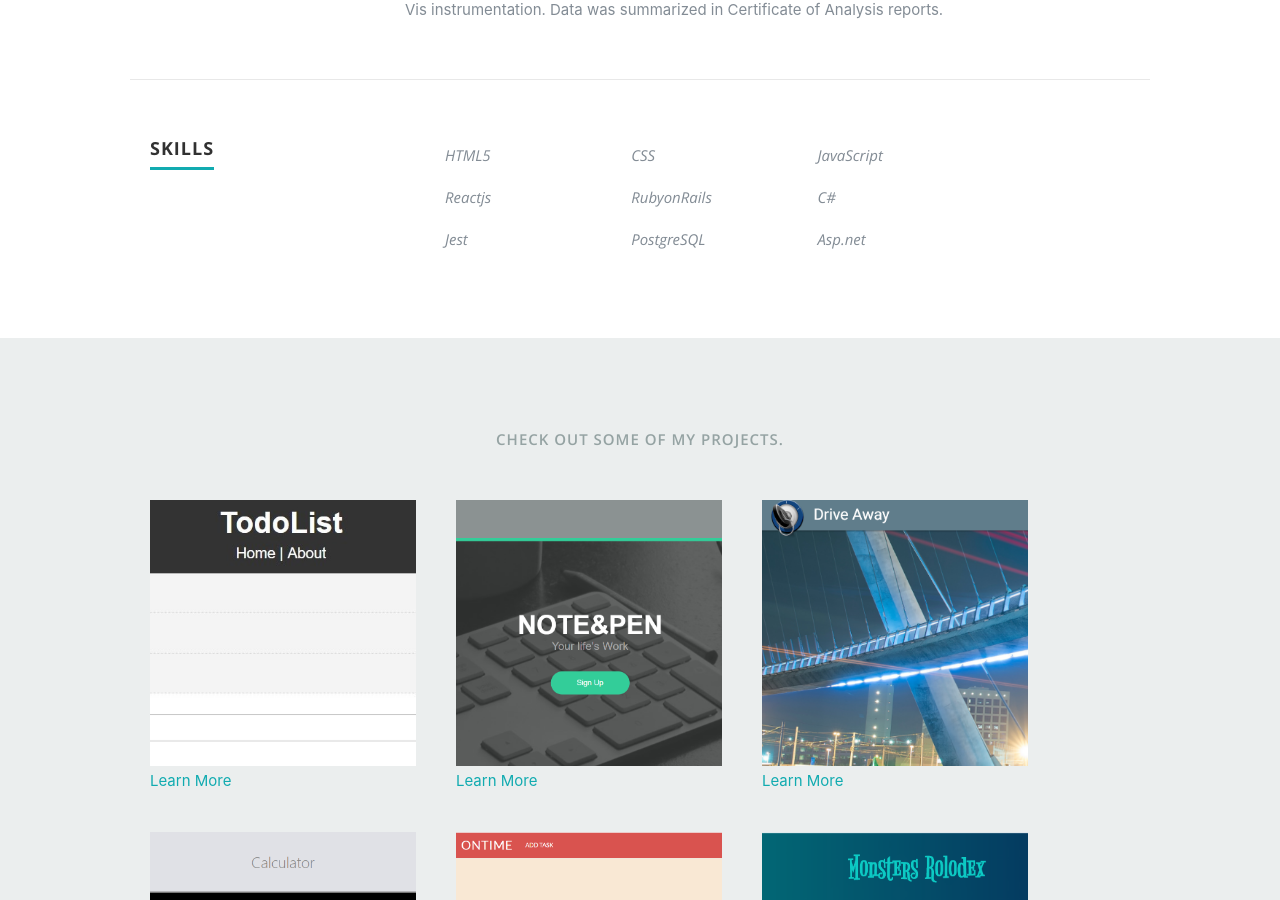
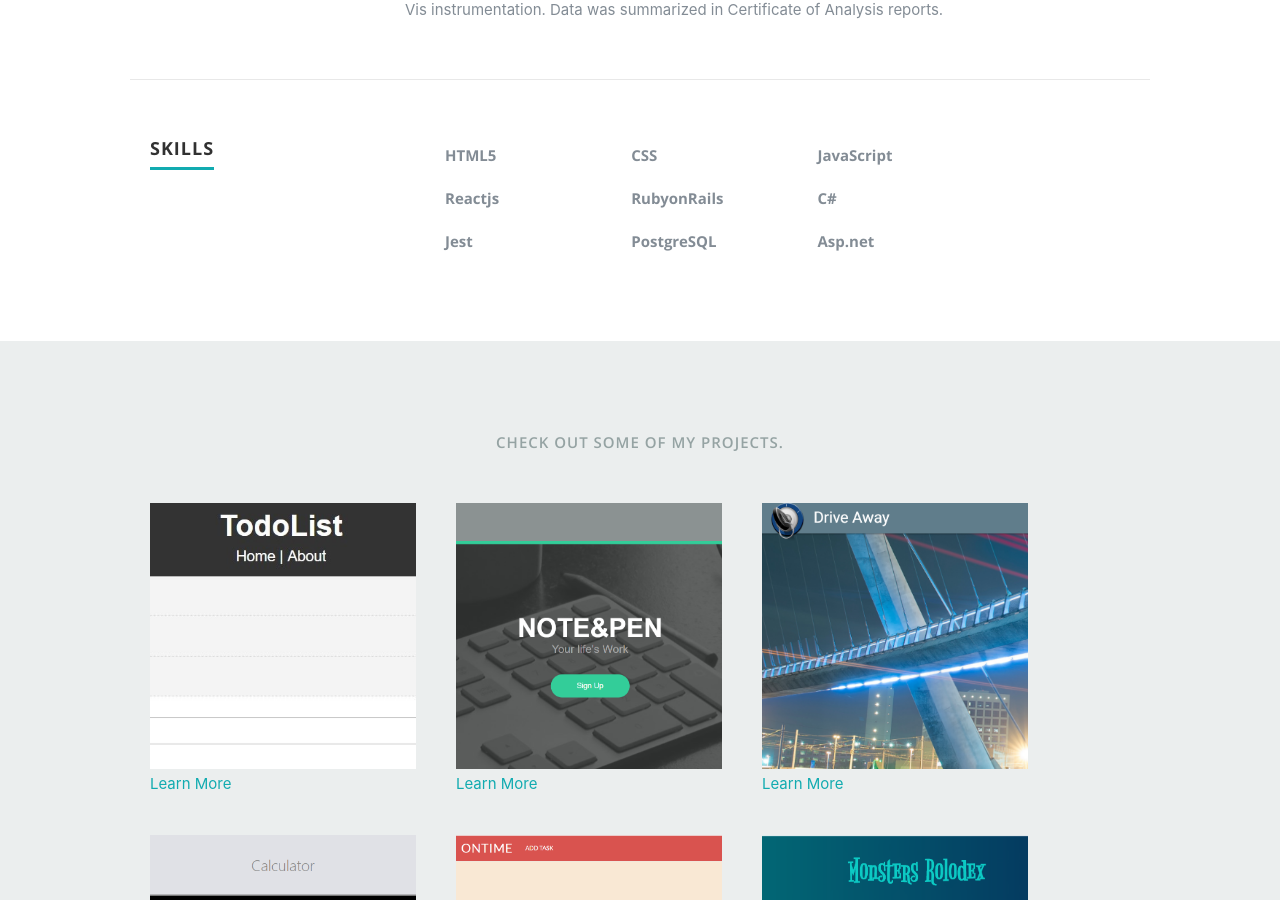
Before and after one commit to rbhatia46/React-Portfolio, a React (Create React App) app: page / in a window 1280 px wide. Shown: the part 3092-3992 px from the top of the page. Built offline with nearby package versions, Linux system fonts and the light colour scheme.

Commit message:
add styling to list element.

```diff
--- a/src/components/Resume.js
+++ b/src/components/Resume.js
@@ -78,7 +78,7 @@ export default  class Resume extends Component {
                   resumeData.skills && resumeData.skills.map((item) => {
                     return(
                       <li className="four columns">
-                        <em>{item.skillname}</em>
+                        <em><strong>{item.skillname}</strong></em>
                       </li>
                     )
                   })
```
